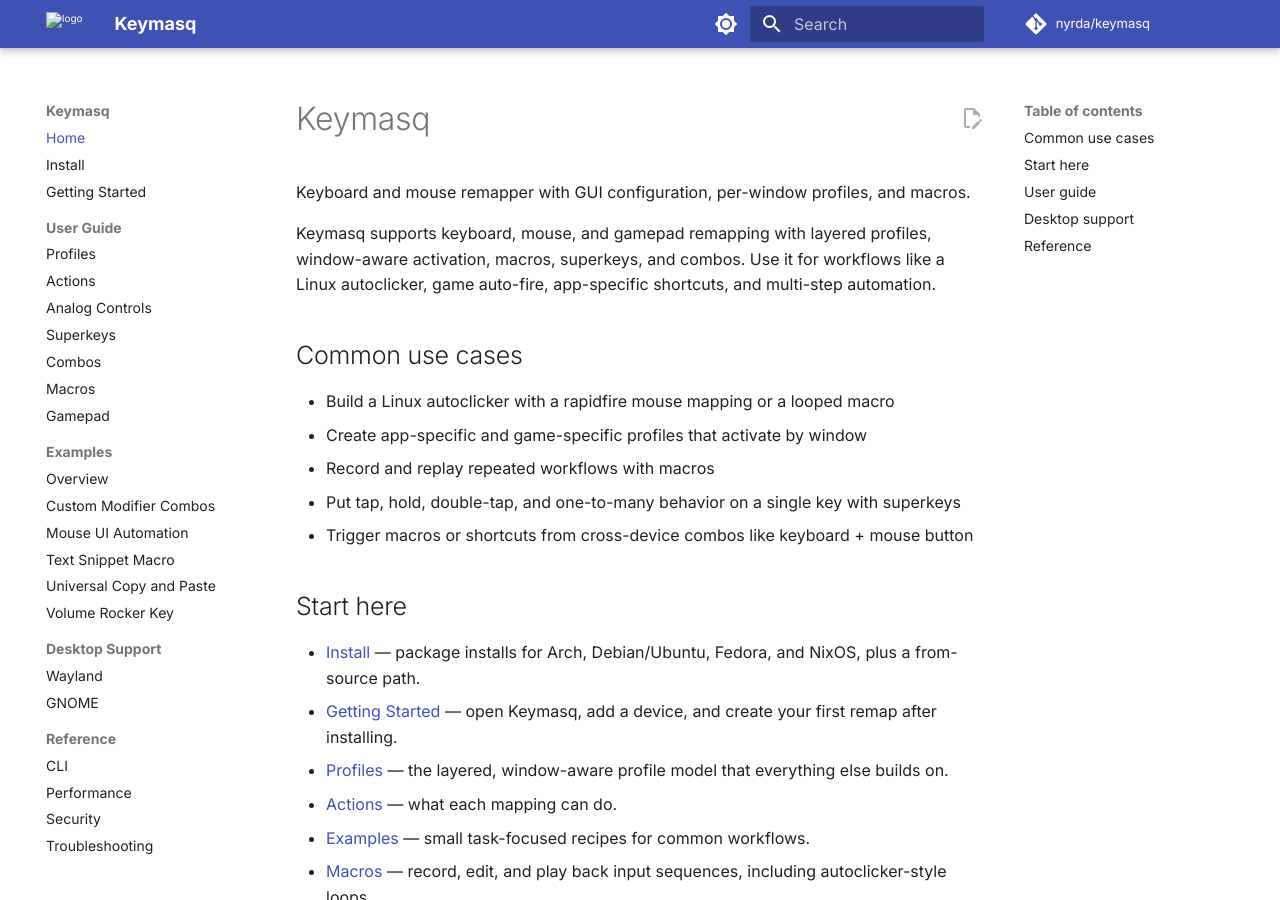
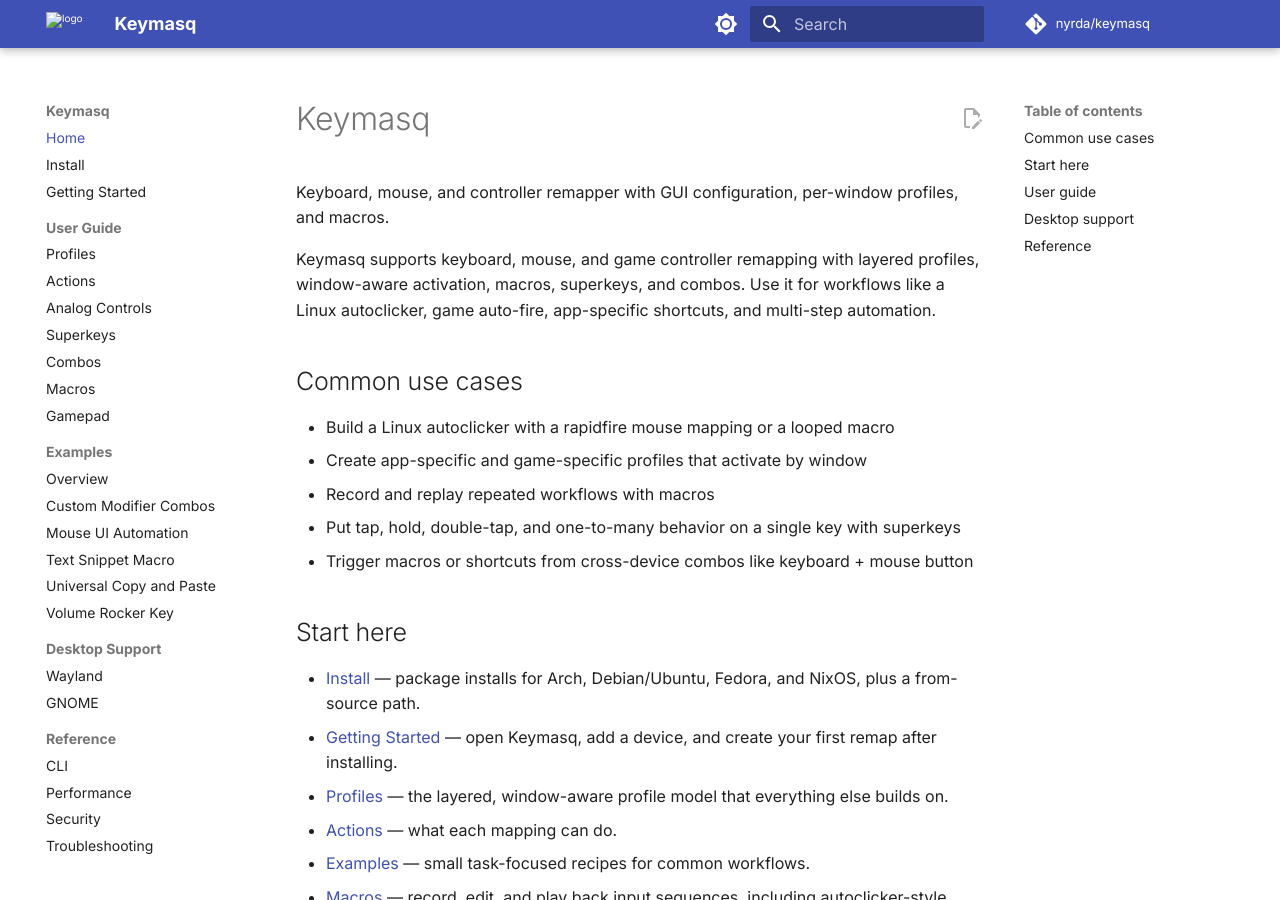
Before and after one commit to nyrda/keymasq, an MkDocs documentation site: the page built from docs/index.md, in a window 1280 px wide and 900 px high. Built offline with MkDocs 1.6.1 and Material for MkDocs 9.7.7, drawn with Linux system fonts in a browser that asks for light colours; comment, search, counter and statistics services are not loaded.

```diff
--- a/docs/index.md
+++ b/docs/index.md
@@ -1,12 +1,12 @@
 # Keymasq
 
-Keyboard and mouse remapper with GUI configuration, per-window profiles, and
-macros.
+Keyboard, mouse, and controller remapper with GUI configuration, per-window
+profiles, and macros.
 
-Keymasq supports keyboard, mouse, and gamepad remapping with layered profiles,
-window-aware activation, macros, superkeys, and combos. Use it for workflows
-like a Linux autoclicker, game auto-fire, app-specific shortcuts, and
-multi-step automation.
+Keymasq supports keyboard, mouse, and game controller remapping with layered
+profiles, window-aware activation, macros, superkeys, and combos. Use it for
+workflows like a Linux autoclicker, game auto-fire, app-specific shortcuts,
+and multi-step automation.
 
 ## Common use cases
 
```
Also changed, not shown: docs/llms.txt (+5 -2 lines), 1 other file.
